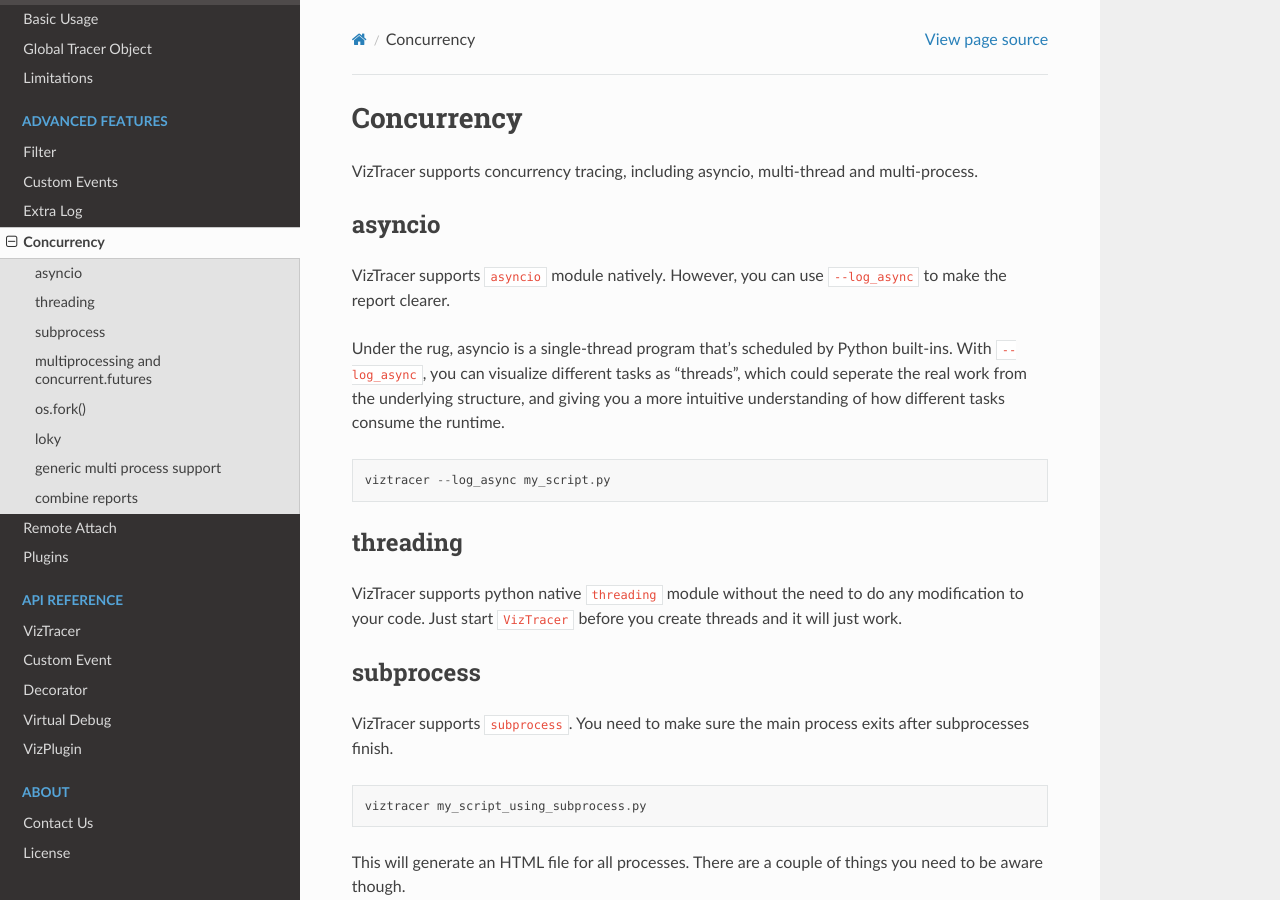
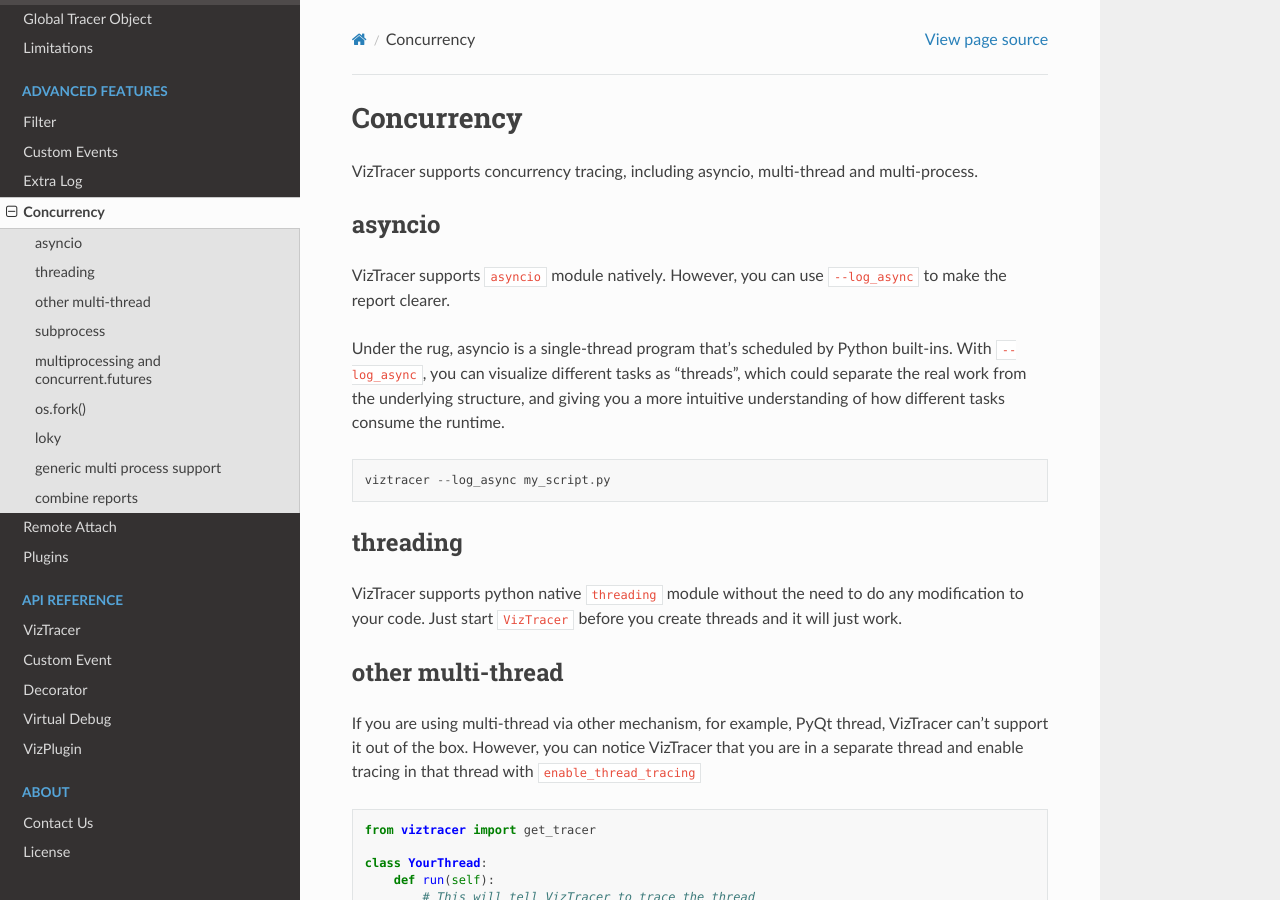
Before and after one commit to gaogaotiantian/viztracer, a Sphinx documentation site: the page built from docs/source/concurrency.rst, in a window 1280 px wide and 900 px high. Built offline with Sphinx 7.4.7 and the Read the Docs theme 2.0.0, drawn with Linux system fonts in a browser that asks for light colours; some of the changed text lies outside the part shown.

Commit message:
Update docs

```diff
--- a/docs/source/concurrency.rst
+++ b/docs/source/concurrency.rst
@@ -9,7 +9,7 @@
 VizTracer supports ``asyncio`` module natively. However, you can use ``--log_async`` to make the report clearer.
 
 Under the rug, asyncio is a single-thread program that's scheduled by Python built-ins. With ``--log_async``, you can visualize
-different tasks as "threads", which could seperate the real work from the underlying structure, and giving you a more intuitive
+different tasks as "threads", which could separate the real work from the underlying structure, and giving you a more intuitive
 understanding of how different tasks consume the runtime.
 
 .. code-block::
@@ -21,6 +21,21 @@
 
 VizTracer supports python native ``threading`` module without the need to do any modification to your code.
 Just start ``VizTracer`` before you create threads and it will just work.
+
+other multi-thread
+------------------
+
+If you are using multi-thread via other mechanism, for example, PyQt thread, VizTracer can't support it out of the box.
+However, you can notice VizTracer that you are in a separate thread and enable tracing in that thread with ``enable_thread_tracing``
+
+.. code-block:: python
+
+    from viztracer import get_tracer
+
+    class YourThread:
+        def run(self):
+            # This will tell VizTracer to trace the thread
+            get_tracer().enable_thread_tracing()
 
 subprocess
 ----------
--- a/docs/source/viztracer.rst
+++ b/docs/source/viztracer.rst
@@ -264,6 +264,10 @@
 
         parse the data collected, return number of total entries
 
+    .. py:method:: enable_thread_tracing()
+
+        enable tracing in the current thread, useful when you use multi-thread without builtin threading module
+
     .. py:method:: add_instant(name, scope="g")
 
         :param str name: name of this instant event
```
Also changed, not shown: README.md (+4 -0 lines).
